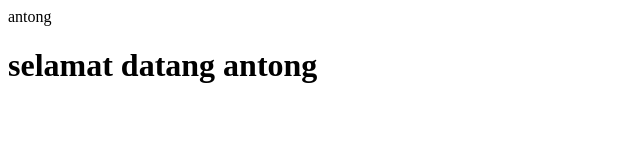
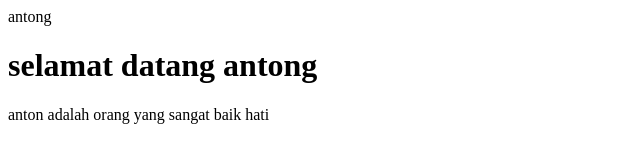
Before and after one commit to kickymaulana/anton, a plain HTML site: page index.html in a window 1280 px wide. Shown: the whole page, without its empty margins (0-640 px from the left). Drawn offline with Linux system fonts and the light colour scheme.

Commit message:
menambahkan paragraf

```diff
--- a/index.html
+++ b/index.html
@@ -2,5 +2,6 @@
     <head>antong</head>
     <body>
         <h1>selamat datang antong</h1>
+        <p>anton adalah orang yang sangat baik hati</p>
     </body>
 </html>
```
